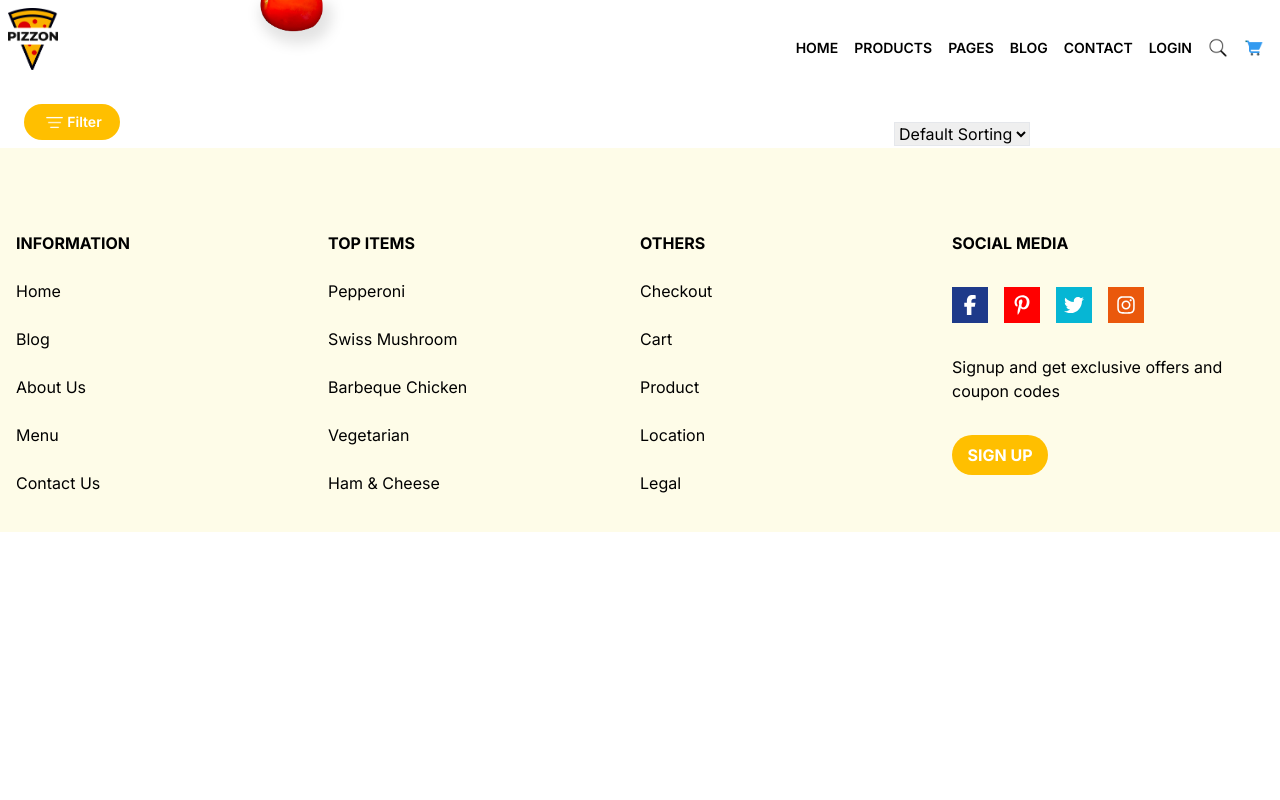
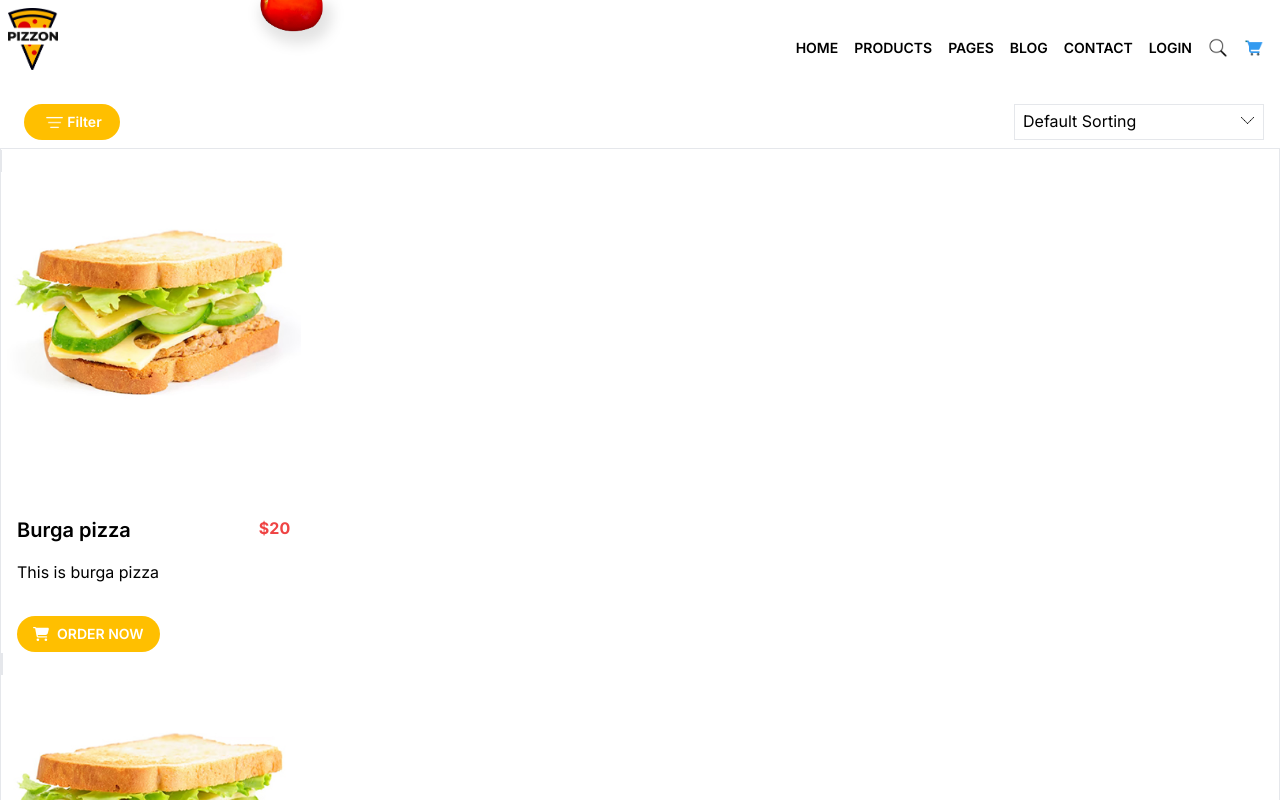
Before and after one commit to Adekemi02/pizza_ordering_app, a Next.js app: page /menu/1 in a window 1280 px wide. Shown: the top 800 px of the page. Built offline with nearby package versions, Linux system fonts and the light colour scheme.

Commit message:
Modifies the product page

```diff
--- a/src/app/menu/[category]/page.tsx
+++ b/src/app/menu/[category]/page.tsx
@@ -1,4 +1,4 @@
-import Products from '@/components/Products'
+import { OtherProducts, ProductsCatalogue } from '@/components/Products'
 import Image from 'next/image'
 import React from 'react'
 
@@ -10,9 +10,14 @@ const categoryPage = () => {
           <Image src="/images/filter_menu.png" alt="" width={25} height={25} />
           <span className="text-center font-semibold text-sm my-2"> Filter </span>
         </button>
-        <div>
-          <Products />
+
+        <div className="flex ">
+          <ProductsCatalogue />
         </div>
+      </div>
+
+      <div>
+        <OtherProducts />
       </div>
     </div>
   )
--- a/src/components/Products.tsx
+++ b/src/components/Products.tsx
@@ -1,21 +1,57 @@
+import { pizzas } from '@/app/data'
+import Image from 'next/image'
+import Link from 'next/link'
 import React from 'react'
+import Button from './Button'
 
-const Products = () => {
+const ProductsCatalogue = () => {
   return (
-    <div className="w-1/2">
+    <div>
+      <div className="w-[250px] h-9 border flex justify-between">
 
-        <label htmlFor="">
-            <input type="text" />
-        </label>
-        <select name="" id="" className="border">
-            <option value="All"> Default Sorting </option>
-            <option value="Category A"> Chicken </option>
-            <option value="Categoty B"> Launch </option>
-            <option value="Category C"> Pizza </option>
-            <option value="Category D"> Burger </option>
-        </select>
+          <span className="px-2 mt-1 text-center"> Default Sorting </span>
+          <div className="mt-2 px-2">
+            <Image src="/images/angle.png" alt="" width={15} height={15} />
+          </div>
+      </div>
+
+      <div></div>
     </div>
   )
 }
 
-export default Products
+
+const OtherProducts = () => {
+  return (
+    <div className="">
+      <div className="border">
+        {pizzas.map((item) => (
+          <Link key={item.id} className="border" href="/">
+            {item.img && (
+              <div>
+                <Image src={item.img} alt="" width={300} height={300} />
+              </div>
+            )}
+            <div className="mt-16">
+              <div className="flex gap-32 m-4">
+                <h1 className="text-xl font-semibold"> {item.title} </h1>
+                <span className="text-red-500 font-bold"> ${item.price} </span>
+              </div>
+
+              <p className="m-4"> {item.desc} </p>
+              <div className="mt-8 px-4">
+                <Button />
+              </div>
+
+            </div>
+          </Link>
+        ))}
+      </div>
+
+
+    </div>
+  )
+}
+
+
+export {ProductsCatalogue, OtherProducts}
```
Also changed, not shown: public/images/angle.png (added).
